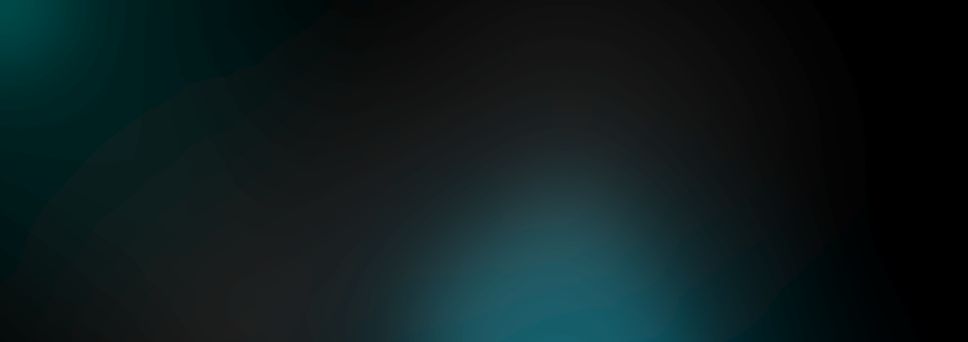
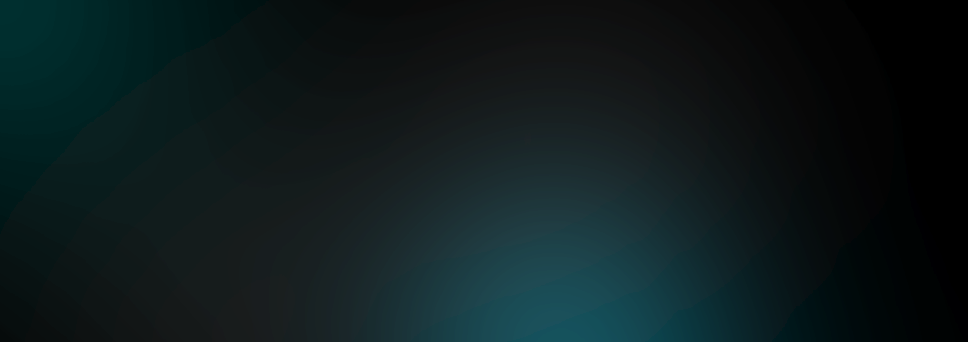
Before and after one commit to PHOOMPHAT-Git/PHE-WEB, a plain HTML site: page index.html in a window 1280 px wide. Shown: the top 342 px of the page, without its empty margins (0-968 px from the left). Drawn offline with Linux system fonts and the light colour scheme.

Commit message:
Update style.css

```diff
--- a/style.css
+++ b/style.css
@@ -109,9 +109,8 @@ html, body {
         height: 0;
     }
 
-
     .gradients-container {
-        filter: url(#goo) blur(40px) ;
+        filter: url(#goo) blur(80px) ;
         width: 100%;
         height: 100%;
     }
```
